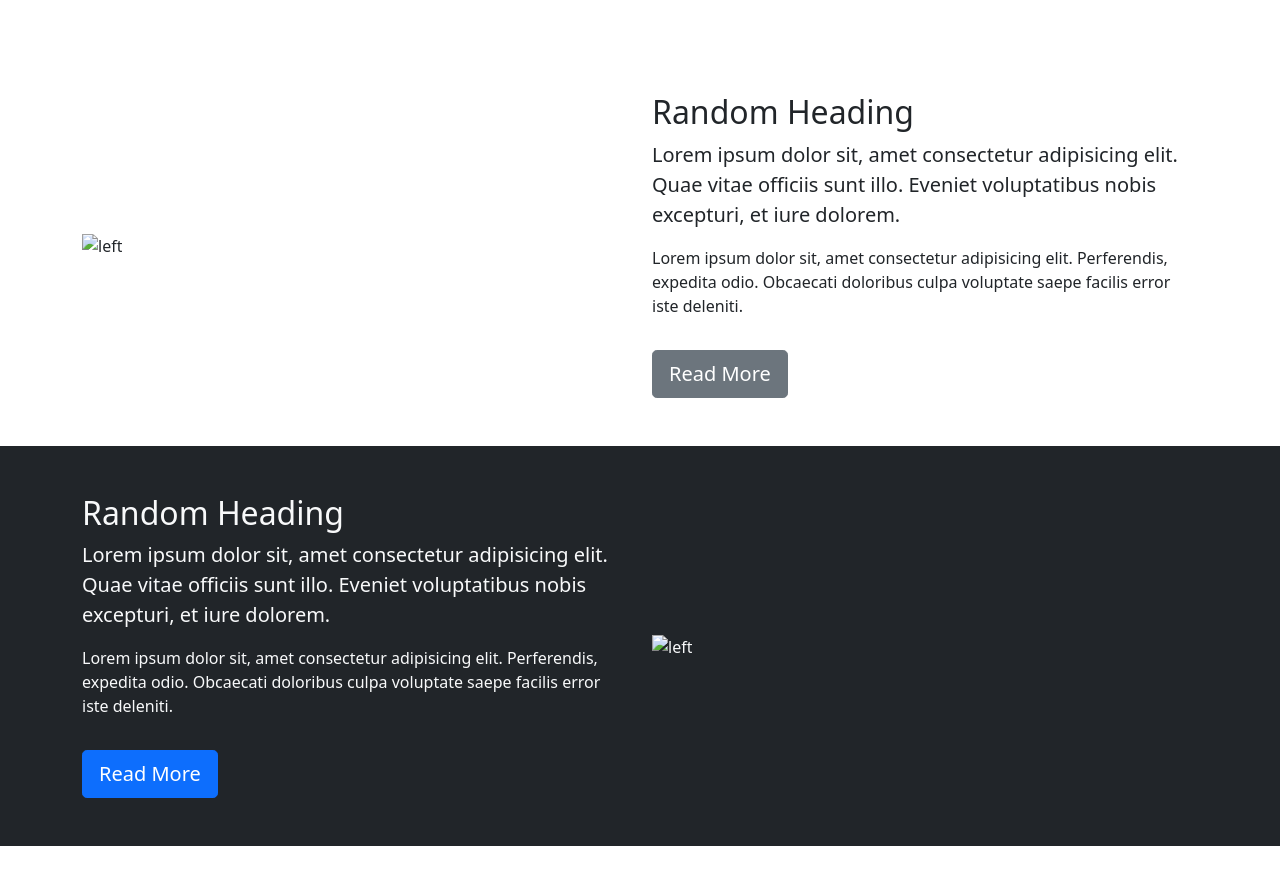
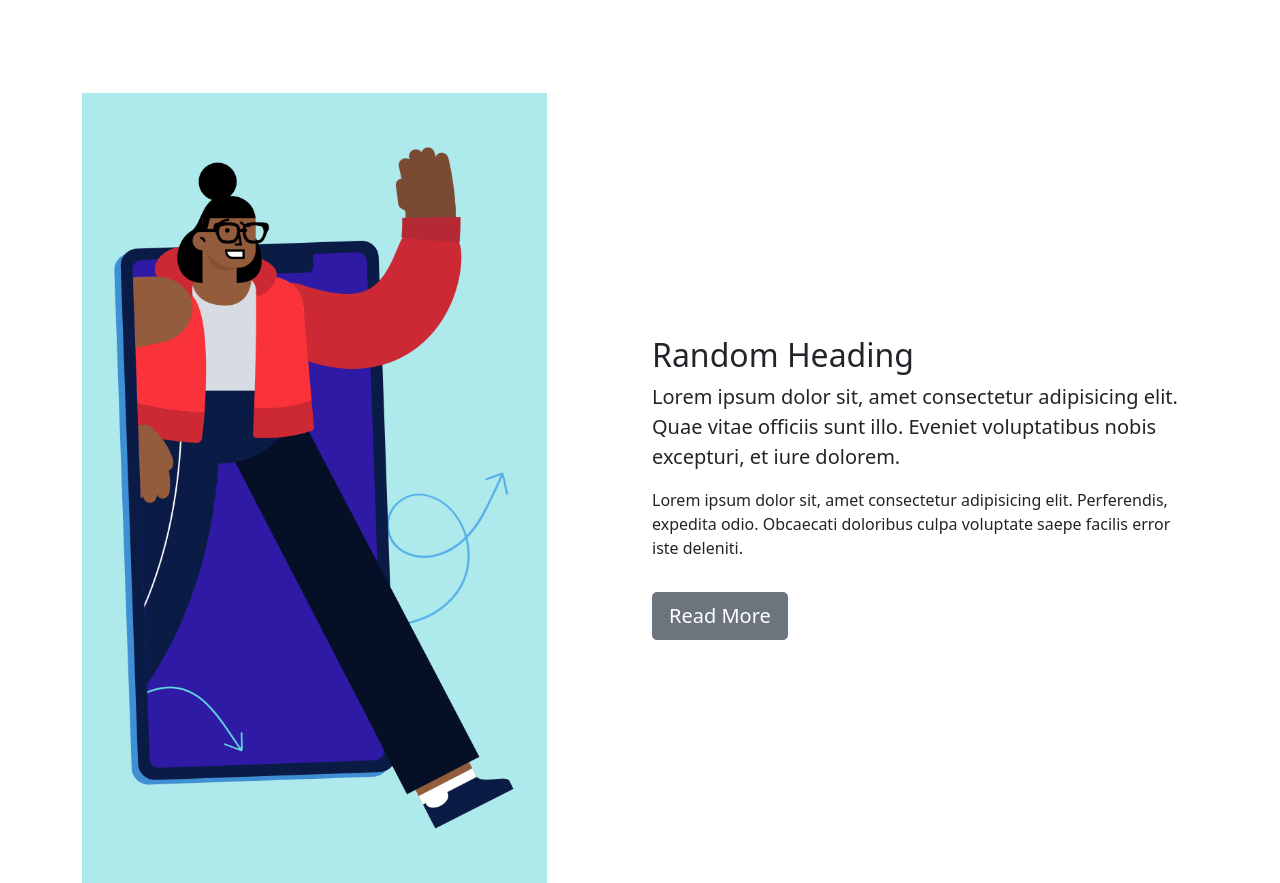
Before and after one commit to Pirmsho/Landing-Page, a plain HTML site: page index.html in a window 1280 px wide. Shown: the part 980-1863 px from the top of the page. Drawn offline with nearby package versions, Linux system fonts and the light colour scheme; the site is published under a folder, as on GitHub Pages, so addresses that start at the root find nothing.

Commit message:
corrected img src

```diff
--- a/index.html
+++ b/index.html
@@ -84,7 +84,7 @@
         <div class="container">
             <div class="row align-items-center justify-content-between">
                 <div class="col-md">
-                    <img class="img-fluid left" src="/left-illustration.png" alt="left">
+                    <img class="img-fluid left" src="left-illustration.png" alt="left">
                 </div>
                 <div class="col-md">
                     <h2>Random Heading</h2>
@@ -106,7 +106,7 @@
                     <a href="" class="btn btn-primary btn-lg mt-3">Read More</a>
                 </div>
                 <div class="col-md">
-                    <img class="img-fluid right" src="/right-illustration.png" alt="left">
+                    <img class="img-fluid right" src="right-illustration.png" alt="left">
                 </div>
             </div>
         </div>
```
